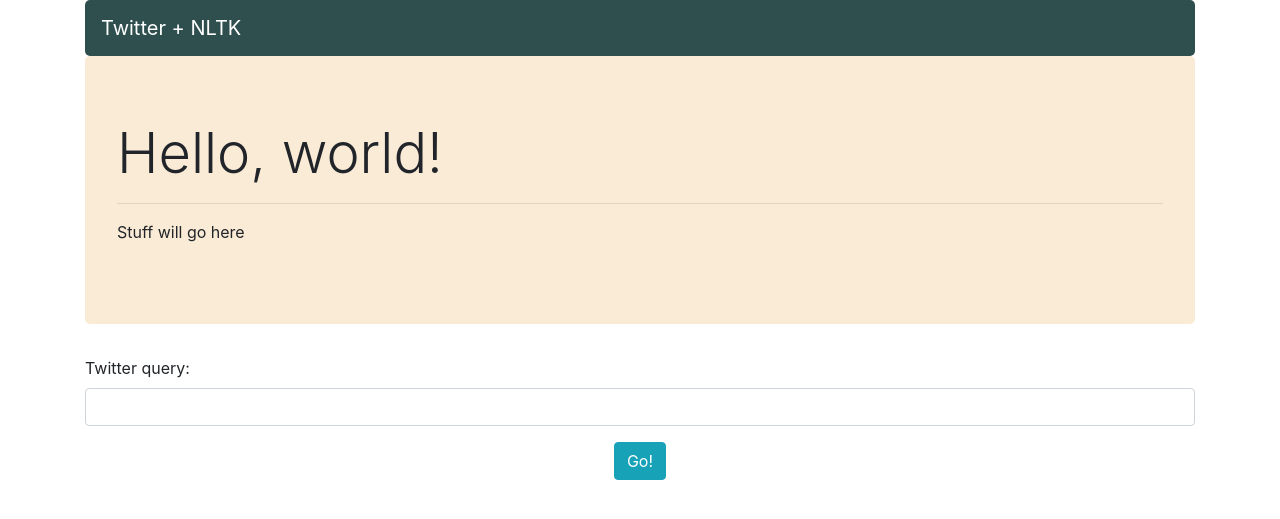
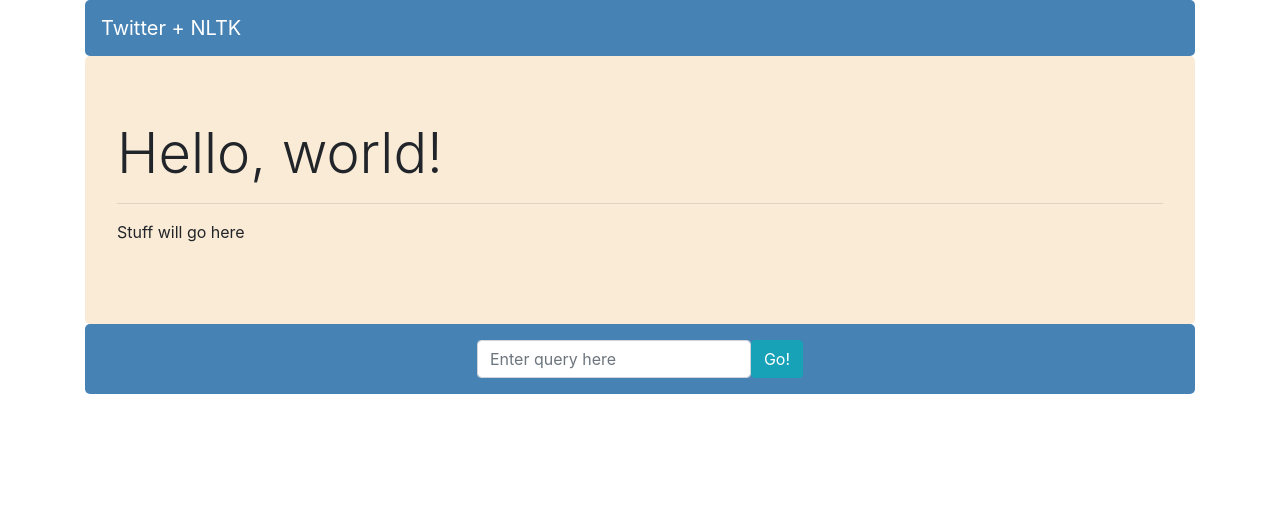
Before and after one commit to korpog/twit_nlp, a Django app: page /main/results/ in a window 1280 px wide. Shown: the top 519 px of the page. Run offline with Django 3.2, Linux system fonts and the light colour scheme; some libraries are stand-ins or nearby versions.

Commit message:
various modifications to templates

```diff
--- a/twit_nlp/mainapp/forms.py
+++ b/twit_nlp/mainapp/forms.py
@@ -6,4 +6,4 @@ class QueryForm(forms.Form):
     def __init__(self, *args, **kwargs):
         super().__init__(*args, **kwargs)
         self.fields['query'].widget.attrs.update(
-            {'class': 'form-control'})
+            {'class': 'form-control', 'placeholder': 'Enter query here'})
--- a/twit_nlp/mainapp/urls.py
+++ b/twit_nlp/mainapp/urls.py
@@ -2,5 +2,6 @@ from django.urls import path
 from . import views
 
 urlpatterns = [
+    path('', views.list_tweets, name='main'),
     path('results/', views.list_tweets, name='results'),
 ]
--- a/twit_nlp/mainapp/views.py
+++ b/twit_nlp/mainapp/views.py
@@ -9,7 +9,7 @@ def list_tweets(request):
         if form.is_valid():
             query = form.cleaned_data['query']
             tweets_dict = tweets_to_dict(get_query_results(query))
-            return render('results', {'tweets_dict': tweets_dict})
+            return render(request, 'results.html', {'tweets_dict': tweets_dict})
     else:
         form = QueryForm()
     return render(request, 'index.html', {'form': form})
--- a/twit_nlp/static/css/styles.css
+++ b/twit_nlp/static/css/styles.css
@@ -3,10 +3,18 @@ body {
 }
 
 .navbar {
-    background-color: darkslategrey;
+    background-color: steelblue;
     border-radius: 5px;
 }
 
 .jumbotron {
     background-color: antiquewhite;
+    margin: 0;
 }
+
+#forms-panel {
+    background-color: steelblue;
+    border-radius: 5px;
+    margin-top: 0;
+    padding: 1rem;
+}
--- a/twit_nlp/templates/base.html
+++ b/twit_nlp/templates/base.html
@@ -18,7 +18,7 @@
 <header>
 <div class="container">
 <nav class="navbar navbar-dark">
-  <a class="navbar-brand" href="#">Twitter + NLTK</a>
+  <a class="navbar-brand" href="{% url 'index' %}">Twitter + NLTK</a>
 </nav>
 </div>
 </header>
--- a/twit_nlp/templates/index.html
+++ b/twit_nlp/templates/index.html
@@ -7,11 +7,15 @@
     <hr class="my-3">
     <p>Stuff will go here</p>
 </div>
-<form method="post">
-    {% csrf_token %}
-    {{form.as_p}}
-    <div class="d-flex justify-content-center">
-        <button type="submit" class="btn btn-info">Go!</button>
-    </div>
-</form>
+<div class="d-flex justify-content-center" id="forms-panel">
+    <form method="post" class="form-inline">
+        {% csrf_token %}
+        {{ form.non_field_errors }}
+        {{ form.query.errors }}
+        {{ form.query }}
+        <div class="d-flex justify-content-center">
+            <button type="submit" class="btn btn-info">Go!</button>
+        </div>
+    </form>
+</div>
 {% endblock %}
```
Also changed, not shown: twit_nlp/templates/results.html (+14 -5 lines).
